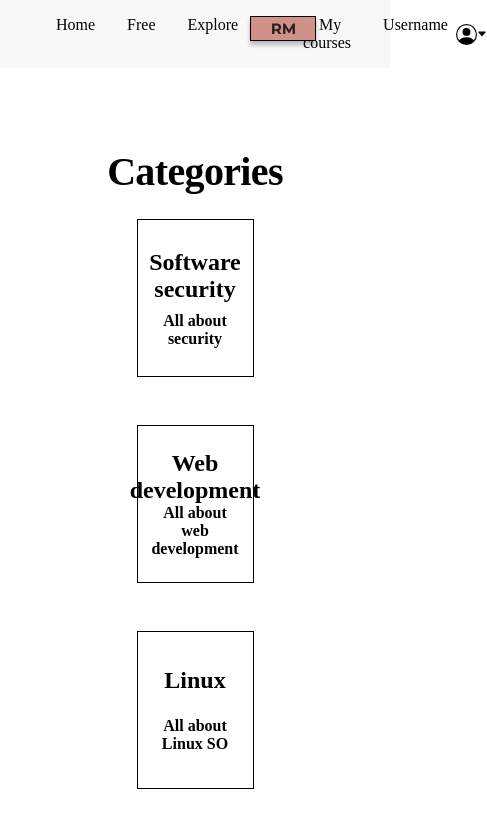
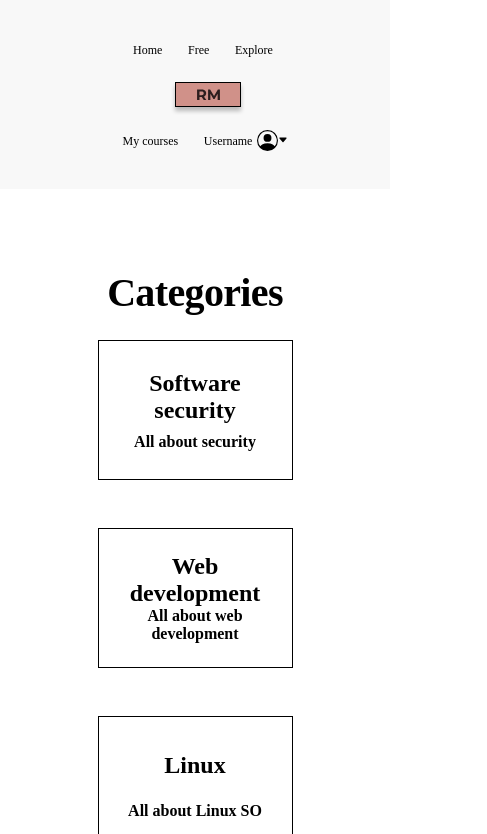
Before and after one commit to facuxfdz/RM-courses, a website: page pages/explore.html in a window 390 px wide. Shown: the top 834 px of the page, 487 px wide, since content can reach past the window. Drawn offline with Linux system fonts and the light colour scheme.

Commit message:
Responsive added
Cards modified to make it responsive components

```diff
--- a/scss/styles.scss
+++ b/scss/styles.scss
@@ -55,6 +55,16 @@ a {
 
     display: flex;
     justify-content: space-between;
+
+    @media screen and (max-width: 650px) {
+        flex-direction: column;
+        justify-content: center;
+        align-items: center;
+        .nav-link {
+            margin: 1.5rem .3rem;
+            width: 100%;
+        }
+    }
 }
 
 .nav-list {
@@ -75,6 +85,12 @@ a {
 
         &:hover {
             color: $grey1;
+        }
+    }
+
+    @media screen and (max-width: 665px) {
+        a{
+            font-size: 12px;
         }
     }
 }
@@ -179,6 +195,14 @@ a {
         height: auto;
         .card {
             width: 30%;
+        }
+    }
+
+    @media screen and (max-width: 700px){
+
+        .card {
+
+            width: 50%;
         }
     }
 }
@@ -380,6 +404,11 @@ a {
         transform: scale(1.1);
         cursor: pointer;
     }
+
+    @media screen and (max-width: 1000px) {
+        width: 75%;
+    }
+
 }
 
 .primary-card {
@@ -429,6 +458,12 @@ a {
     flex-direction: row;
     justify-content: space-evenly;
     align-items: flex-start;
+
+    @media screen and (max-width: 750px) {
+        flex-direction: column;
+        height: auto;
+        align-items: center;
+    }
 }
 
 .footer-block {
```
Also changed, not shown: css/styles.css, 1 other file.
